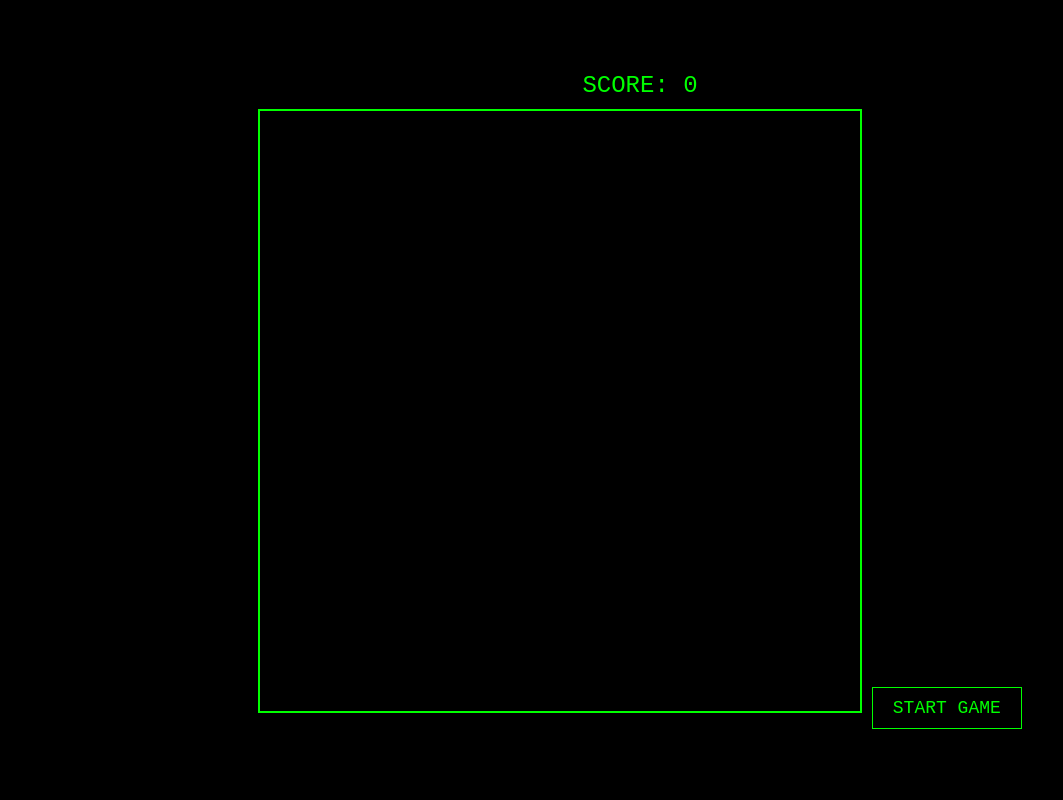
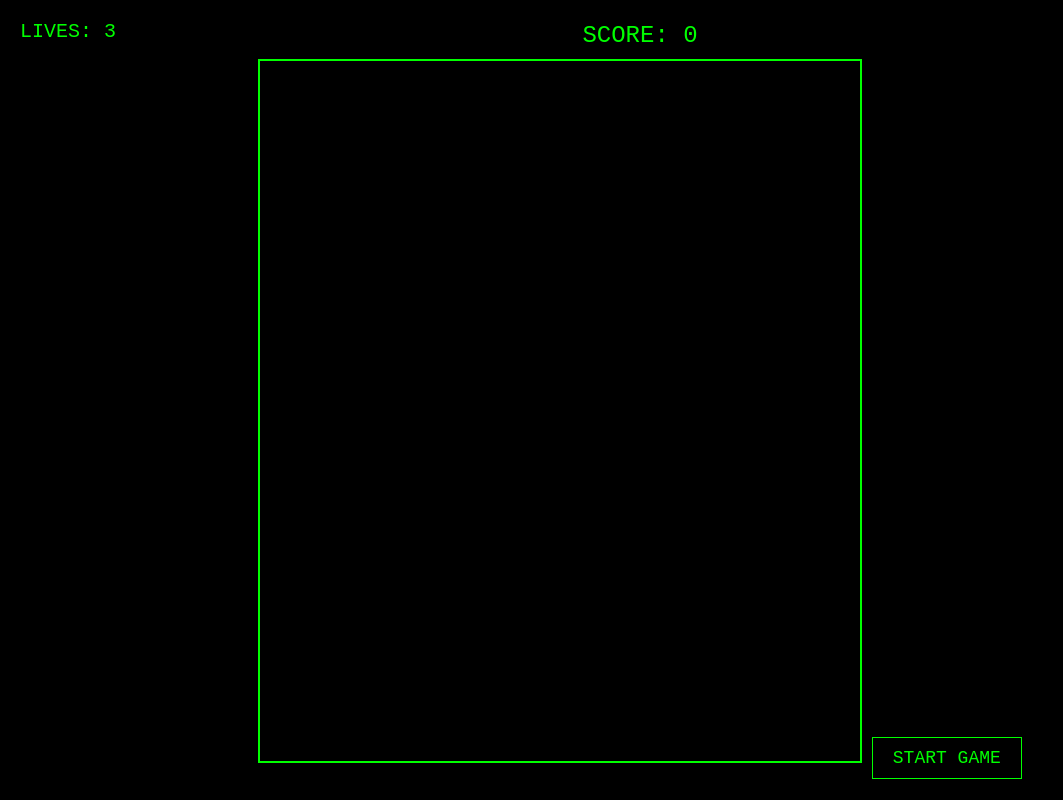
Before and after one commit to DanielGaudreault/Space-Invaders, a plain HTML site: page index.html in a window 1280 px wide. Shown: the whole page, without its empty margins (0-1063 px from the left). Drawn offline with Linux system fonts and the light colour scheme.

Commit message:
Update index.html

```diff
--- a/index.html
+++ b/index.html
@@ -47,13 +47,22 @@
             transform: translate(-50%, -50%);
             font-size: 48px;
             display: none;
+            color: #f00;
+            text-shadow: 0 0 10px #fff;
+        }
+        #livesDisplay {
+            position: absolute;
+            top: 20px;
+            left: 20px;
+            font-size: 20px;
         }
     </style>
 </head>
 <body>
     <div id="gameContainer">
         <div id="scoreDisplay">SCORE: 0</div>
-        <canvas id="gameCanvas" width="600" height="600"></canvas>
+        <div id="livesDisplay">LIVES: 3</div>
+        <canvas id="gameCanvas" width="600" height="700"></canvas>
         <button id="startButton">START GAME</button>
         <div id="gameOver">GAME OVER</div>
     </div>
```
